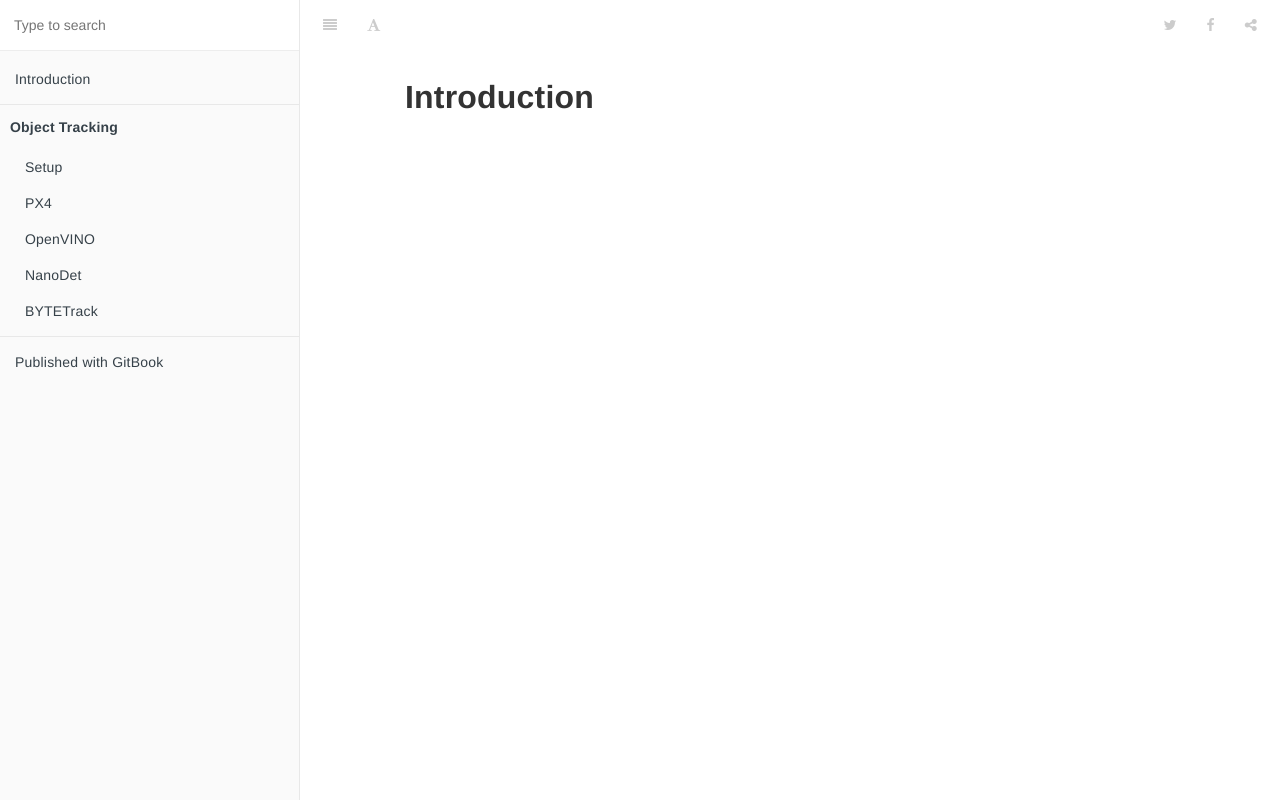
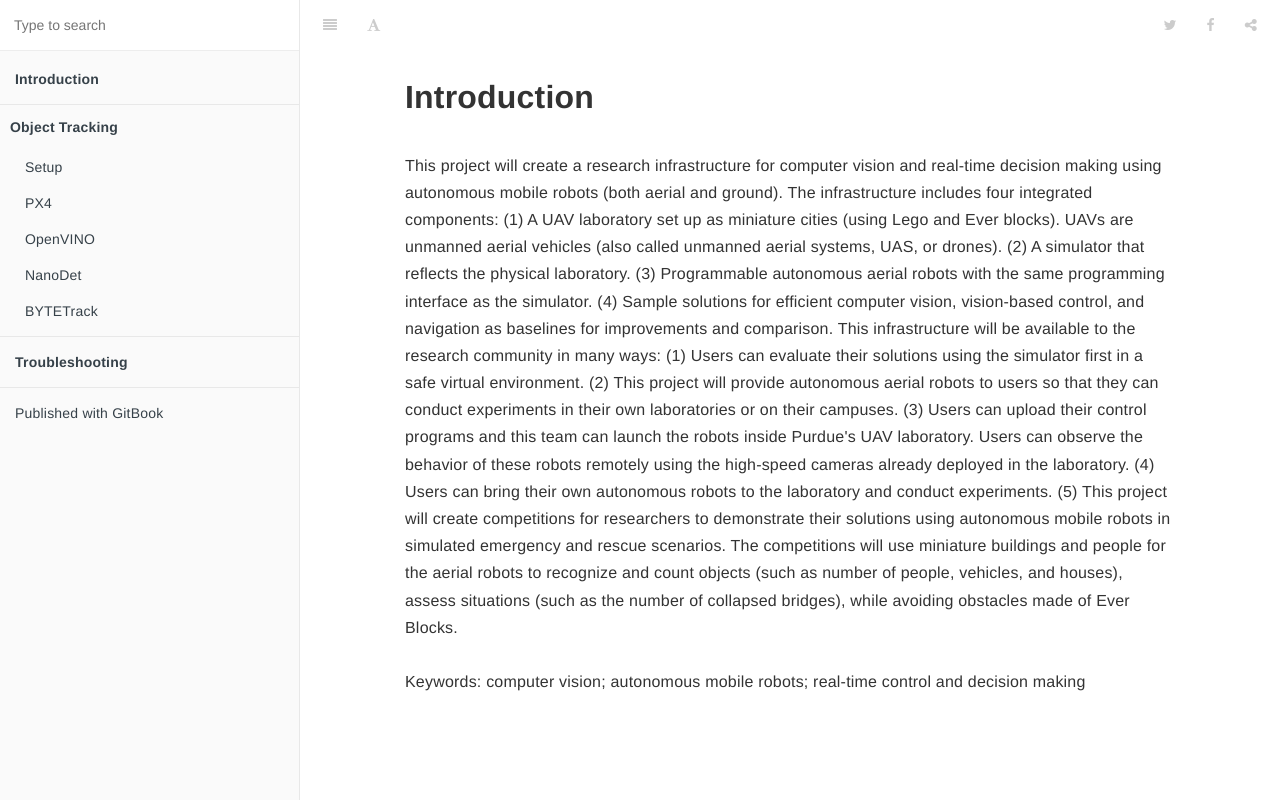
Before and after one commit to DroneVideo/docs, a plain HTML site: page index.html in a window 1280 px wide. Drawn offline with Linux system fonts and the light colour scheme.

Commit message:
troubleshooting

```diff
--- a/index.html
+++ b/index.html
@@ -37,7 +37,7 @@
 				<nav role="navigation">
 					<ul class="summary">
 						<li class="chapter" data-level="1.1" data-path="./">
-							<a href="./">Introduction</a>
+							<a href="./"><strong>Introduction</strong></a>
 						</li>
 
 						<li class="divider"></li>
@@ -64,6 +64,12 @@
 
 						<li class="chapter" data-level="1.2.2" data-path="bytetrack.md">
 							<a style="margin-left: 10px;" href="https://github.com/DroneVideo/docs/blob/gh-pages/bytetrack.md">BYTETrack</a>
+						</li>
+
+						<li class="divider"></li>
+
+						<li class="chapter" data-level="1.3">
+							<a href="https://github.com/DroneVideo/docs/blob/gh-pages/troubleshooting.md"><strong>Troubleshooting</strong></a>
 						</li>
 
 						<li class="divider"></li>
@@ -102,6 +108,27 @@
 									<section class="normal markdown-section">
 
 										<h1 id="introduction">Introduction</h1>
+
+										<p>This project will create a research infrastructure for computer vision and real-time decision making using
+											autonomous mobile robots (both aerial and ground). The infrastructure includes four integrated
+											components: (1) A UAV laboratory set up as miniature cities (using Lego and Ever blocks). UAVs are
+											unmanned aerial vehicles (also called unmanned aerial systems, UAS, or drones). (2) A simulator that
+											reflects the physical laboratory. (3) Programmable autonomous aerial robots with the same programming
+											interface as the simulator. (4) Sample solutions for efficient computer vision, vision-based control, and
+											navigation as baselines for improvements and comparison. This infrastructure will be available to the
+											research community in many ways: (1) Users can evaluate their solutions using the simulator first in a
+											safe virtual environment. (2) This project will provide autonomous aerial robots to users so that they can
+											conduct experiments in their own laboratories or on their campuses. (3) Users can upload their control
+											programs and this team can launch the robots inside Purdue's UAV laboratory. Users can observe the
+											behavior of these robots remotely using the high-speed cameras already deployed in the laboratory. (4)
+											Users can bring their own autonomous robots to the laboratory and conduct experiments. (5) This project
+											will create competitions for researchers to demonstrate their solutions using autonomous mobile robots in
+											simulated emergency and rescue scenarios. The competitions will use miniature buildings and people for
+											the aerial robots to recognize and count objects (such as number of people, vehicles, and houses), assess
+											situations (such as the number of collapsed bridges), while avoiding obstacles made of Ever Blocks.
+											<br><br>
+											Keywords: computer vision; autonomous mobile robots; real-time control and decision making
+										</p>
 
 									</section>
 
```
Also changed, not shown: troubleshooting.md (added, +24 -0 lines).
